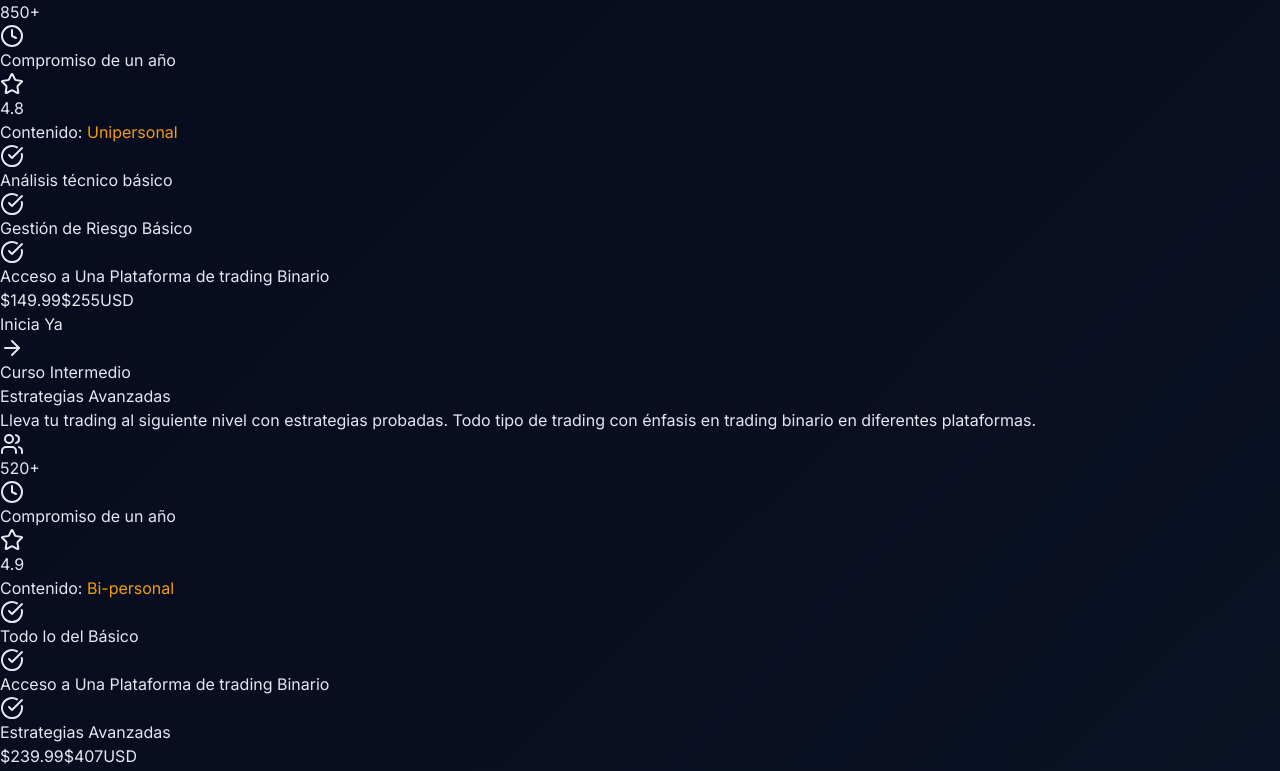
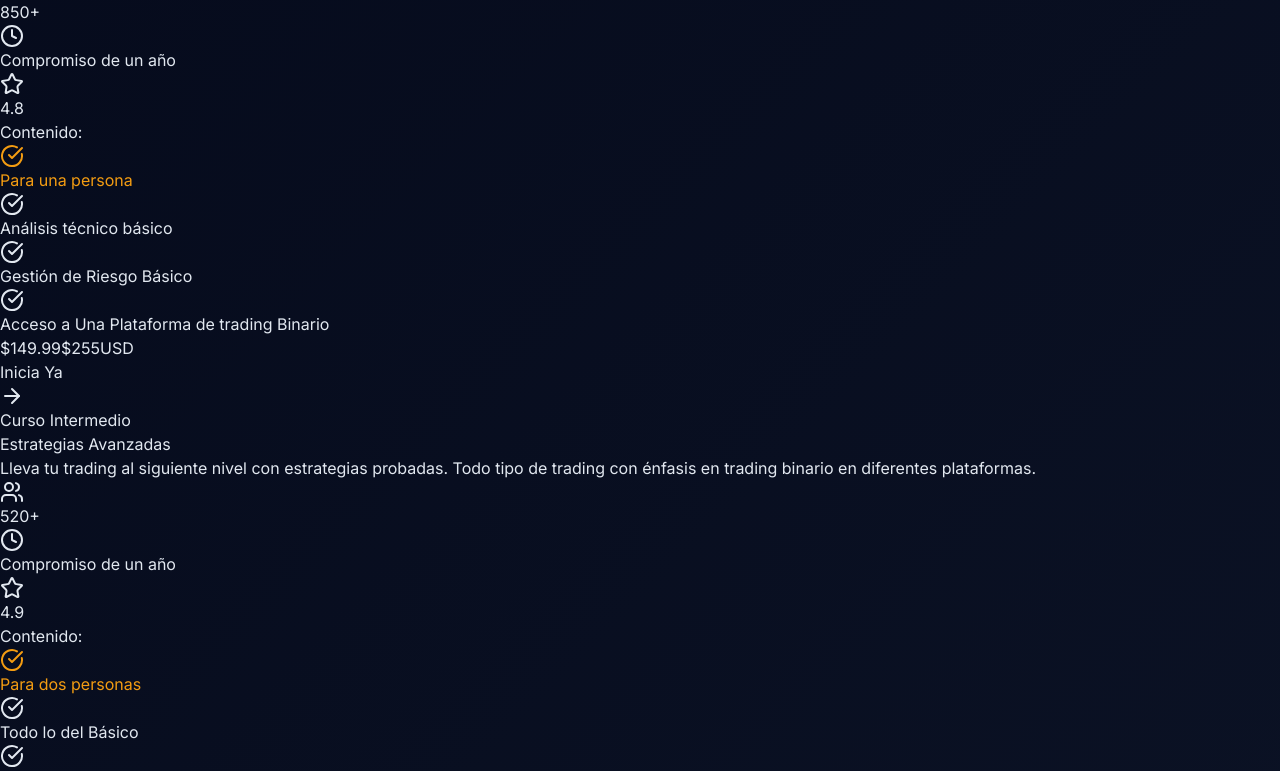
Before and after one commit to cjjunior1/nesux-trading, a Next.js app: page /cursos in a window 1280 px wide. Shown: the part 1668-2439 px from the top of the page. Built offline with nearby package versions, Linux system fonts and the light colour scheme; no server answers.

Commit message:
Cursos: renombrar a 'Para una/dos/tres personas' y devolverlos a la lista con color naranja

```diff
--- a/app/cursos/page.tsx
+++ b/app/cursos/page.tsx
@@ -31,7 +31,7 @@ const courses = [
     students: "850+",
     rating: 4.8,
     modules: [
-      "Unipersonal",
+      "Para una persona",
       "Análisis técnico básico",
       "Gestión de Riesgo Básico",
       "Acceso a Una Plataforma de trading Binario",
@@ -53,7 +53,7 @@ const courses = [
     rating: 4.9,
     popular: true,
     modules: [
-      "Bi-personal",
+      "Para dos personas",
       "Todo lo del Básico",
       "Acceso a Una Plataforma de trading Binario",
       "Estrategias Avanzadas",
@@ -79,7 +79,7 @@ const courses = [
     students: "230+",
     rating: 5.0,
     modules: [
-      "Tri-personal",
+      "Para tres personas",
       "Todo lo del Curso Básico y del Intermedio",
       "Mentoría y Análisis Avanzado",
       "Herramientas de Trading Avanzado",
@@ -294,14 +294,12 @@ export default function CursosPage() {
 
                 {/* Modules */}
                 <div className="mb-6">
-                  <h4 className="text-sm font-semibold text-white mb-3">
-                    Contenido: <span className="font-bold" style={{ color: '#F39C12' }}>{course.modules[0]}</span>
-                  </h4>
+                  <h4 className="text-sm font-semibold text-white mb-3">Contenido:</h4>
                   <ul className="space-y-2">
-                    {course.modules.slice(1, 4).map((module) => (
-                      <li key={module} className="text-sm text-slate-400 flex items-start gap-2">
+                    {course.modules.slice(0, 4).map((module, mIdx) => (
+                      <li key={module} className="text-sm flex items-start gap-2" style={{ color: mIdx === 0 ? '#F39C12' : undefined }}>
                         <CheckCircle className="h-4 w-4 text-[#0194F6] flex-shrink-0 mt-0.5" />
-                        {module}
+                        <span className={mIdx === 0 ? 'font-bold' : 'text-slate-400'}>{module}</span>
                       </li>
                     ))}
                     {course.modules.length > 4 && (
```
